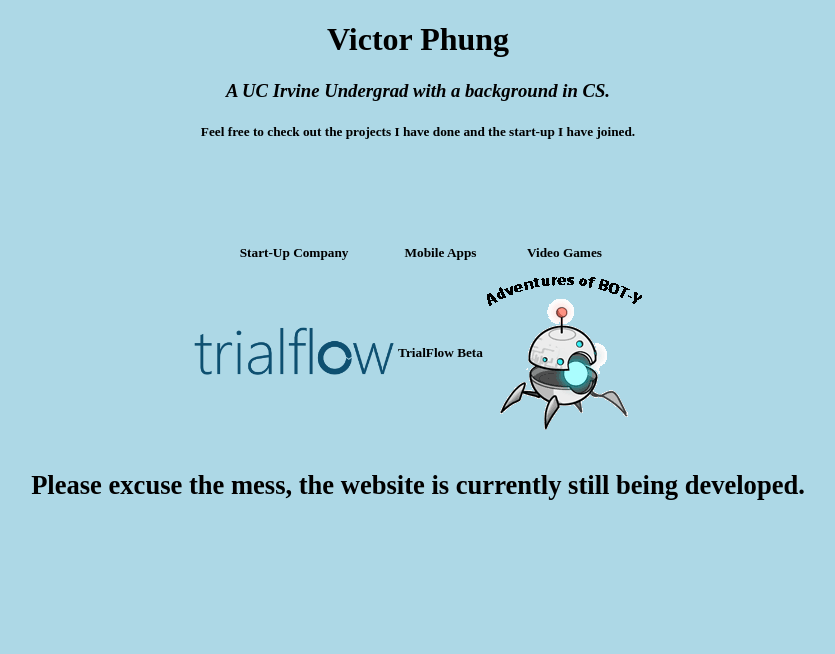
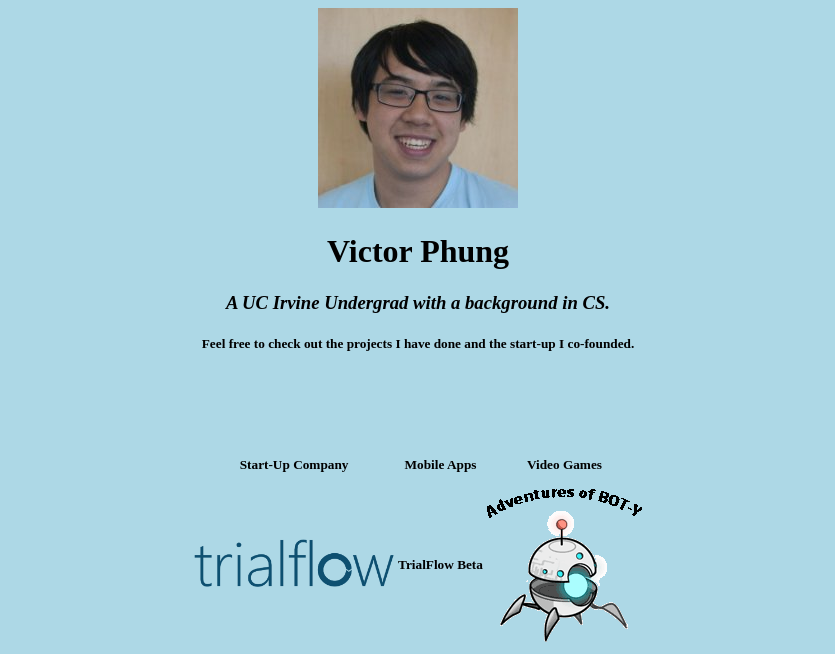
Before and after one commit to starmon00/starmon00.github.io, a PHP site: page / in a window 1280 px wide. Shown: the top 654 px of the page, without its empty margins (222-1057 px from the left). Run offline with PHP 8.4, Linux system fonts and the light colour scheme.

Commit message:
Added Profile Picture and Center Class

```diff
--- a/index.html
+++ b/index.html
@@ -5,10 +5,11 @@
 	<link type="text/css" rel="stylesheet" href="stylesheet.css">
 
 	<head>
-
+		<div class = "center">
+		<img src = "pfpic.jpg" width = "200px" height = "200px">
 		<title> Victor's Progress</title>
 		<link rel="icon" type="image/png" href="0b09f0b.jpg">
-
+		</div>
 	</head>
 
 	<body>
@@ -16,7 +17,7 @@
 		<div id = "header">
 			<h1>Victor Phung</h1>
 			<h3> <em>A UC Irvine Undergrad with a background in CS.</em> </h3>
-			<h5> Feel free to check out the projects I have done and the start-up I have joined. <h5>
+			<h5> Feel free to check out the projects I have done and the start-up I co-founded. <h5>
 			<br>
 			<br>
 			<br>
--- a/stylesheet.css
+++ b/stylesheet.css
@@ -23,3 +23,11 @@ p {
 h5 {
 	text-align:center;
 }
+
+
+.center {
+
+	text-align:center;
+	margin-left: auto;
+	margin-right: auto;
+}
```
Also changed, not shown: pfpic.jpg (added).
